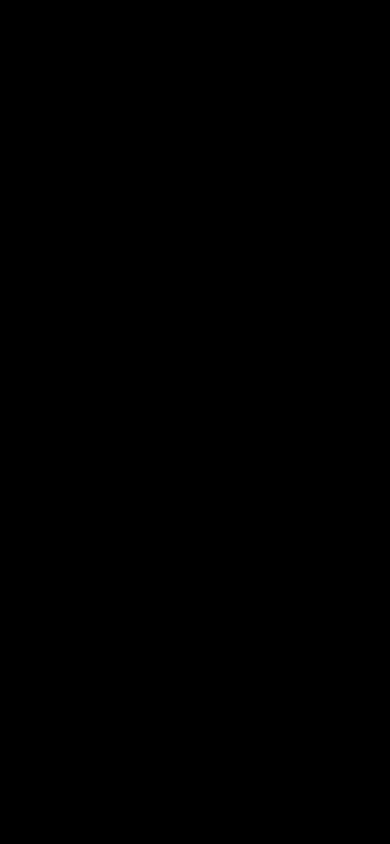
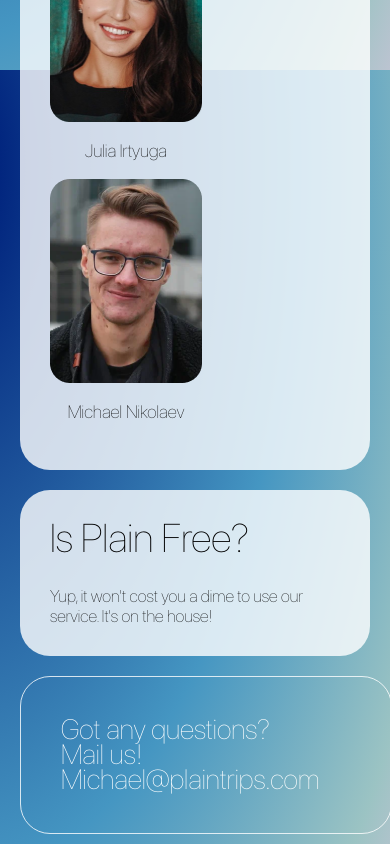
Before and after one commit to KoroLev2512/plain, a Next.js app: page /about in a window 390 px wide. Shown: the part 2462-3306 px from the top of the page. Before the commit the page ends 1730 px from the top, so only its background shows below. Built offline with nearby package versions, Linux system fonts and the light colour scheme.

Commit message:
added media

```diff
--- a/src/pages/about/index.tsx
+++ b/src/pages/about/index.tsx
@@ -97,7 +97,8 @@ const About = () => {
                     <div className={styles.div6}>
                         <div className={styles.contacts}>
                             <Text className={styles.textContacts}>
-                                Got any questions? Mail us!<br/>
+                                Got any questions? <br/>
+                                Mail us!<br/>
                                 Michael@plaintrips.com
                             </Text>
                         </div>
--- a/src/pages/about/styles.module.scss
+++ b/src/pages/about/styles.module.scss
@@ -117,8 +117,8 @@
 
 .textContacts {
   display: flex;
-  align-items: end;
-  margin: 40px 20px 40px 40px;
+  align-items: flex-end;
+  margin: 40px;
   color: white;
   font-family: UltraLight, sans-serif;
   font-size: 40px;
@@ -171,9 +171,30 @@
   }
 
   .div5 {
-    display: none;
+    grid-area: 6 / 1 / 7 / 2;
   }
+
   .div6 {
-    display: none;
+    display: flex;
+    flex-direction: column-reverse;
+    grid-area: 7 / 1 / 8 / 2;
+    min-width: 250px;
+  }
+
+  .free {
+    display: grid;
+    grid-area: 1 / 1 / 2 / 2;
+    max-width: 720px;
+  }
+
+  .textContacts {
+    display: flex;
+    align-items: flex-start;
+    font-size: 28px;
+  }
+
+  .contacts {
+    display: grid;
+    grid-area: 2 / 1 / 3 / 2;
   }
 }
```
